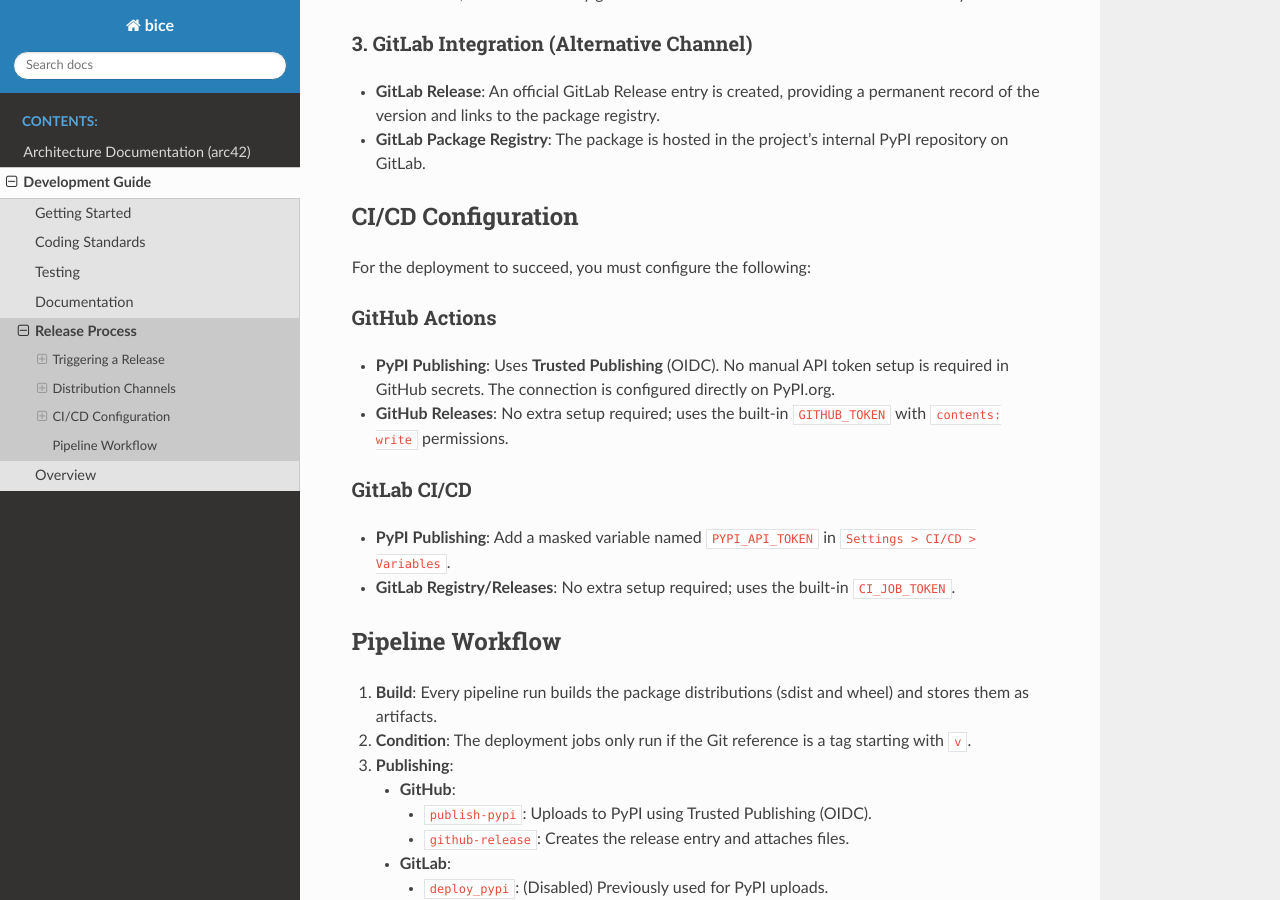
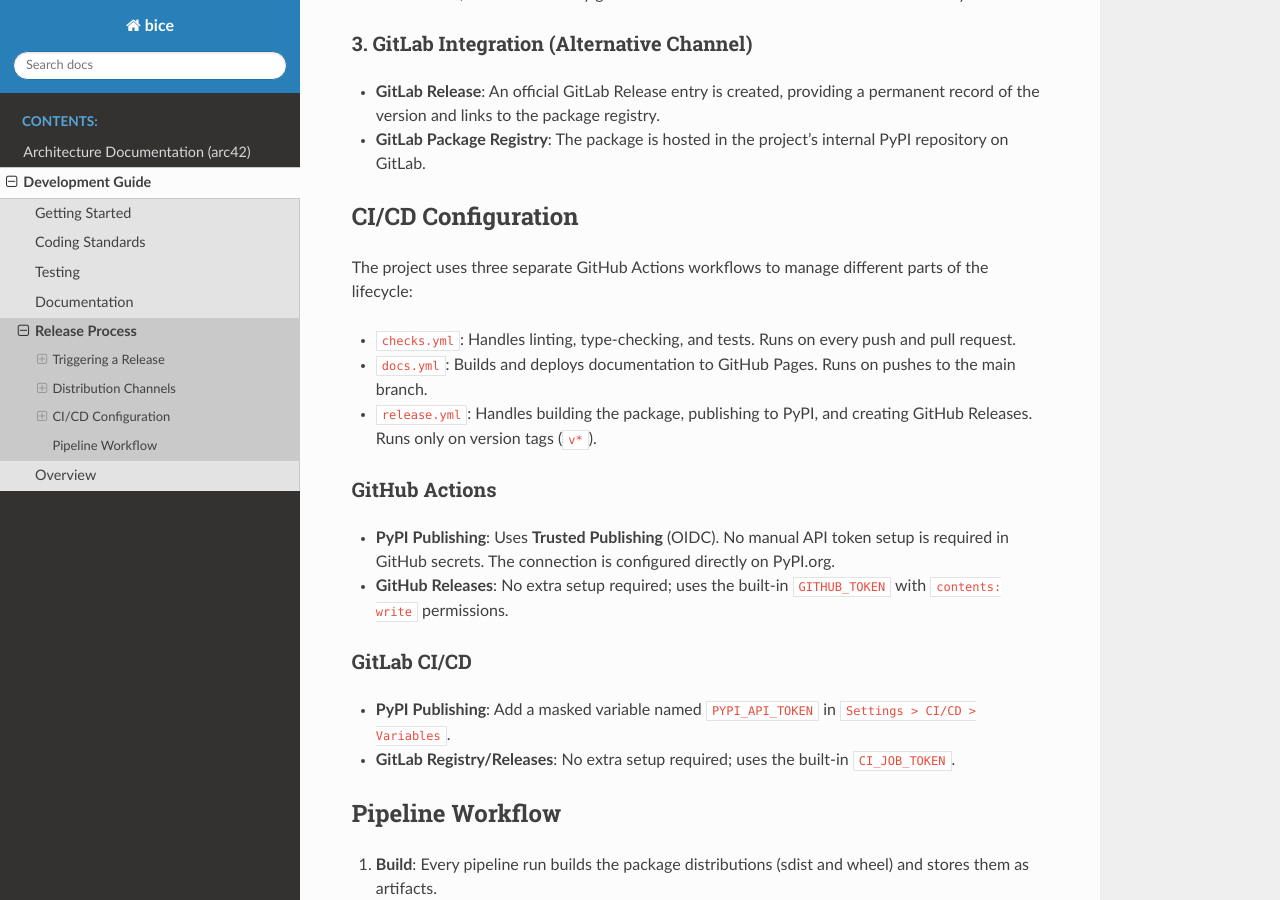
Before and after one commit to simon123h/bice, a Sphinx documentation site: the page built from docs/development/release_process.md, in a window 1280 px wide and 900 px high, scrolled down 1009 px. Built offline with Sphinx 7.4.7 and the Read the Docs theme 3.1.0, drawn with Linux system fonts in a browser that asks for light colours; pages that are not in the unit, such as notebooks, are missing from menus.

Commit message:
refactor: split github workflow into multiple files

```diff
--- a/docs/development/release_process.md
+++ b/docs/development/release_process.md
@@ -40,7 +40,11 @@
 
 ## CI/CD Configuration
 
-For the deployment to succeed, you must configure the following:
+The project uses three separate GitHub Actions workflows to manage different parts of the lifecycle:
+
+- `checks.yml`: Handles linting, type-checking, and tests. Runs on every push and pull request.
+- `docs.yml`: Builds and deploys documentation to GitHub Pages. Runs on pushes to the main branch.
+- `release.yml`: Handles building the package, publishing to PyPI, and creating GitHub Releases. Runs only on version tags (`v*`).
 
 ### GitHub Actions
 
```
Also changed, not shown: 4 other files.
